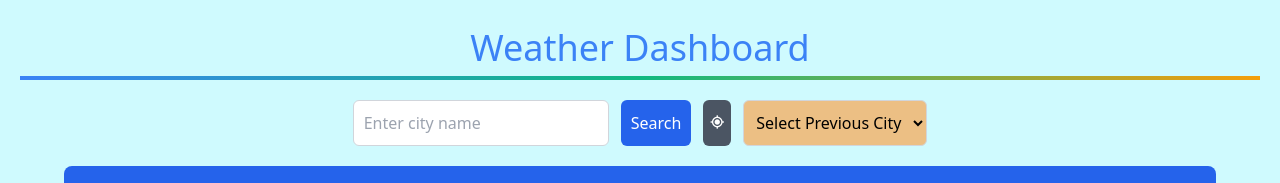
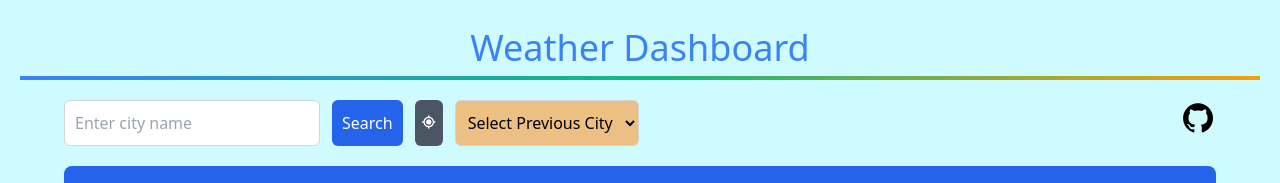
Before and after one commit to Karthiksai01/Weather-Forecast-Project-on-js, a website: page src/index.html in a window 1280 px wide. Shown: the top 183 px of the page. Drawn offline with nearby package versions, Linux system fonts and the light colour scheme.

Commit message:
github link added

```diff
--- a/src/index.html
+++ b/src/index.html
@@ -26,6 +26,7 @@
         <select id="city-dropdown" class="ml-3 p-2 bg-white border border-gray-300 rounded-md">
           <option value="" selected>Select Previous City</option>
         </select>
+        <a class="text-4xl text-black ml-auto"  href="https://github.com/Karthiksai01/Weather-Forecast-Project-on-js.git"><i class='bx bxl-github'></i></a>
       </div>
 
       <!-- Main Weather Section -->
```
Also changed, not shown: src/output.css.
